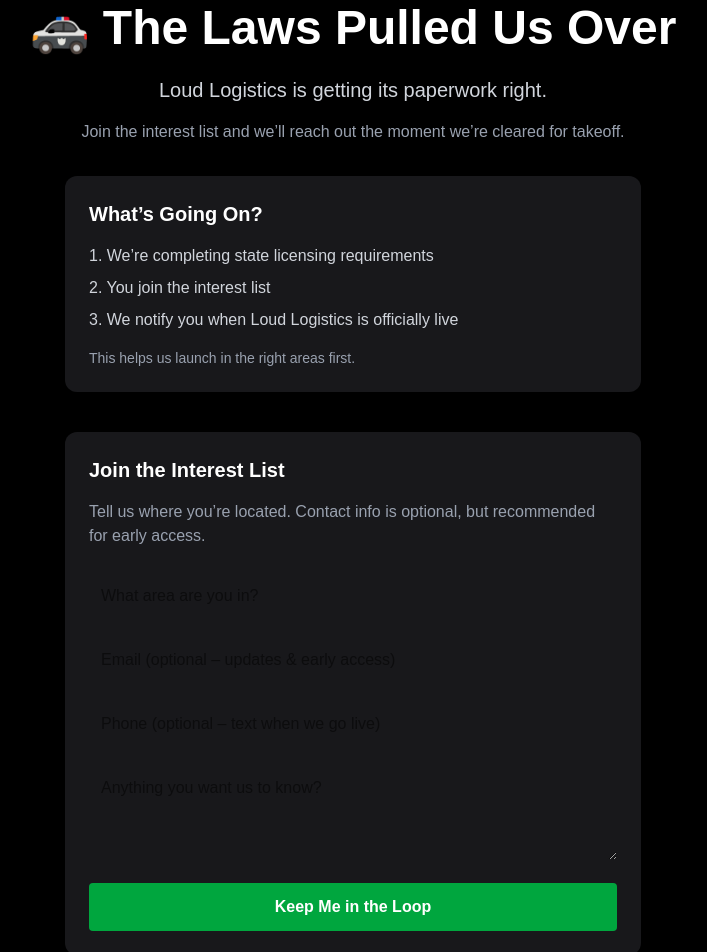
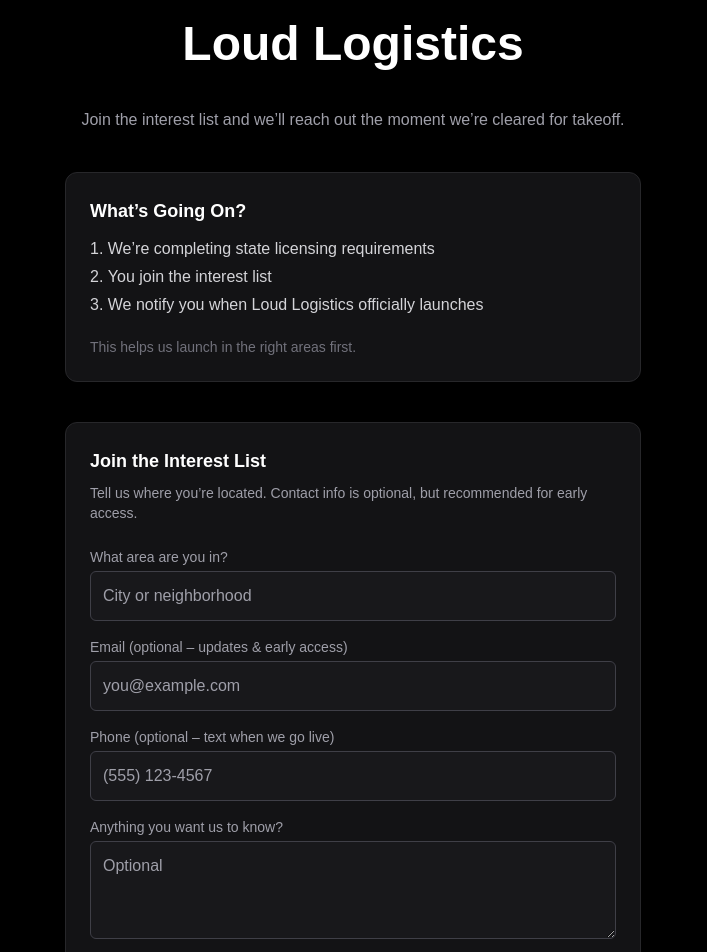
Before and after one commit to SharifTheGreat/loudlogistics, a Next.js app: page / in a window 1280 px wide. Shown: the part 60-1012 px from the top of the page, without its empty margins (287-994 px from the left). Built offline with nearby package versions, Linux system fonts and the light colour scheme.

Commit message:
Interest list mode live

```diff
--- a/src/app/api/interest/route.js
+++ b/src/app/api/interest/route.js
@@ -1,21 +1,26 @@
-import { NextResponse } from "next/server";
-
 export async function POST(request) {
   try {
-    const body = await request.json();
+    const formData = await request.formData();
 
-    // TEMP: log to confirm it works
-    console.log("Interest form submission:", body);
+    const response = await fetch("https://script.google.com/macros/s/AKfycbwRYKU2feRj0MlKTK6he_yM0CRzEjWWuE_rp7Pvdn-BKb456AQsJAbNqqJMgQ8UFRMokg/exec", {
+      method: "POST",
+      body: formData,
+    });
 
-    return NextResponse.json(
-      { success: true },
-      { status: 200 }
+    if (!response.ok) {
+      throw new Error("Google Script failed");
+    }
+
+    return new Response(
+      JSON.stringify({ success: true }),
+      { status: 200, headers: { "Content-Type": "application/json" } }
     );
   } catch (error) {
-    console.error(error);
-    return NextResponse.json(
-      { success: false },
-      { status: 500 }
+    console.error("API Error:", error);
+
+    return new Response(
+      JSON.stringify({ success: false }),
+      { status: 500, headers: { "Content-Type": "application/json" } }
     );
   }
 }
--- a/src/app/page.js
+++ b/src/app/page.js
@@ -1,117 +1,154 @@
 "use client";
 
-import { useState } from "react";
+import { useState, useRef } from "react";
+import { motion } from "framer-motion";
 
 export default function Home() {
+  const formRef = useRef(null);
+  const [submitted, setSubmitted] = useState(false);
   const [loading, setLoading] = useState(false);
 
   const handleSubmit = async (e) => {
     e.preventDefault();
     setLoading(true);
 
-    const formData = new FormData(e.target);
-
     try {
-      await fetch("/api/interest", {
+      await fetch("https://script.google.com/macros/s/AKfycbwRYKU2feRj0MlKTK6he_yM0CRzEjWWuE_rp7Pvdn-BKb456AQsJAbNqqJMgQ8UFRMokg/execOGLE_APPS_SCRIPT_URL_HERE", {
         method: "POST",
-        body: formData,
+        body: new FormData(formRef.current),
       });
 
-      alert(
-        "You’re on the list. We’re handling the legal side now, and a logistics specialist will reach out as soon as Loud Logistics is cleared to operate. Thanks for riding with us."
-      );
-
-      e.target.reset();
+      setSubmitted(true);
+      formRef.current.reset();
     } catch (error) {
       alert("Something went wrong. Please try again.");
+      console.error(error);
     } finally {
       setLoading(false);
     }
   };
 
   return (
-    <main className="min-h-screen bg-black text-white flex flex-col items-center px-6 py-16">
-      {/* Hero */}
-      <section className="max-w-2xl text-center">
-        <h1 className="text-4xl md:text-5xl font-bold mb-6">
-          🚓 The Laws Pulled Us Over
-        </h1>
-        <p className="text-lg md:text-xl text-gray-300 mb-4">
-          Loud Logistics is getting its paperwork right.
+    <main className="min-h-screen bg-black text-white flex items-center justify-center px-6 py-20">
+      <div className="w-full max-w-xl space-y-10">
+
+        {/* Header */}
+        <motion.h1
+          initial={{ opacity: 0, y: 20 }}
+          animate={{ opacity: 1, y: 0 }}
+          transition={{ duration: 0.6 }}
+          className="text-4xl md:text-5xl font-bold text-center"
+        >
+          Loud Logistics
+        </motion.h1>
+
+        <p className="text-center text-zinc-400">
+          Join the interest list and we’ll reach out the moment we’re cleared for takeoff.
         </p>
-        <p className="text-gray-400 mb-8">
-          Join the interest list and we’ll reach out the moment we’re cleared for
-          takeoff.
-        </p>
-      </section>
 
-      {/* How It Works */}
-      <section className="max-w-xl w-full bg-zinc-900 rounded-xl p-6 mb-10">
-        <h2 className="text-xl font-semibold mb-4">What’s Going On?</h2>
-        <ol className="space-y-2 text-gray-300">
-          <li>1. We’re completing state licensing requirements</li>
-          <li>2. You join the interest list</li>
-          <li>3. We notify you when Loud Logistics is officially live</li>
+        {/* Info Card */}
+        <div className="bg-zinc-900/80 border border-zinc-800 rounded-xl p-6 space-y-3">
+          <h2 className="text-lg font-semibold">What’s Going On?</h2>
+          <ol className="list-decimal list-inside text-zinc-300 space-y-1">
+            <li>We’re completing state licensing requirements</li>
+            <li>You join the interest list</li>
+            <li>We notify you when Loud Logistics officially launches</li>
           </ol>
-        <p className="text-sm text-gray-400 mt-4">
+          <p className="text-sm text-zinc-500 pt-2">
             This helps us launch in the right areas first.
           </p>
-      </section>
+        </div>
 
-      {/* Interest Form */}
-      <section className="max-w-xl w-full bg-zinc-900 rounded-xl p-6">
-        <h2 className="text-xl font-semibold mb-4">Join the Interest List</h2>
-        <p className="text-gray-400 mb-6">
-          Tell us where you’re located. Contact info is optional, but recommended
-          for early access.
+        {/* Form Card */}
+        <div className="bg-zinc-900/80 border border-zinc-800 rounded-xl p-6">
+          {submitted ? (
+            <div className="text-center space-y-4">
+              <h3 className="text-xl font-semibold text-green-500">
+                You’re on the list 🚀
+              </h3>
+              <p className="text-zinc-400">
+                We’ll reach out as soon as we’re legally cleared to launch.
+              </p>
+            </div>
+          ) : (
+            <>
+              <h2 className="text-lg font-semibold mb-2">Join the Interest List</h2>
+              <p className="text-sm text-zinc-400 mb-6">
+                Tell us where you’re located. Contact info is optional, but recommended for early access.
               </p>
 
-        <form onSubmit={handleSubmit} className="space-y-4">
+              <form ref={formRef} onSubmit={handleSubmit} className="space-y-4">
+
+                {/* Area */}
+                <div>
+                  <label className="block text-sm text-zinc-400 mb-1">
+                    What area are you in?
+                  </label>
                   <input
-            type="text"
                     name="area"
-            placeholder="What area are you in?"
                     required
-            className="w-full p-3 rounded text-black"
+                    placeholder="City or neighborhood"
+                    className="w-full bg-zinc-900 border border-zinc-700 text-white placeholder-zinc-400 rounded-md p-3 focus:outline-none focus:ring-2 focus:ring-green-500"
                   />
+                </div>
 
+                {/* Email */}
+                <div>
+                  <label className="block text-sm text-zinc-400 mb-1">
+                    Email (optional – updates & early access)
+                  </label>
                   <input
                     type="email"
                     name="email"
-            placeholder="Email (optional – updates & early access)"
-            className="w-full p-3 rounded text-black"
+                    placeholder="you@example.com"
+                    className="w-full bg-zinc-900 border border-zinc-700 text-white placeholder-zinc-400 rounded-md p-3 focus:outline-none focus:ring-2 focus:ring-green-500"
                   />
+                </div>
 
+                {/* Phone */}
+                <div>
+                  <label className="block text-sm text-zinc-400 mb-1">
+                    Phone (optional – text when we go live)
+                  </label>
                   <input
                     type="tel"
                     name="phone"
-            placeholder="Phone (optional – text when we go live)"
-            className="w-full p-3 rounded text-black"
+                    placeholder="(555) 123-4567"
+                    className="w-full bg-zinc-900 border border-zinc-700 text-white placeholder-zinc-400 rounded-md p-3 focus:outline-none focus:ring-2 focus:ring-green-500"
                   />
+                </div>
 
+                {/* Notes */}
+                <div>
+                  <label className="block text-sm text-zinc-400 mb-1">
+                    Anything you want us to know?
+                  </label>
                   <textarea
-            name="note"
-            placeholder="Anything you want us to know?"
-            className="w-full p-3 rounded text-black"
-            rows={3}
+                    name="notes"
+                    rows="3"
+                    placeholder="Optional"
+                    className="w-full bg-zinc-900 border border-zinc-700 text-white placeholder-zinc-400 rounded-md p-3 focus:outline-none focus:ring-2 focus:ring-green-500"
                   />
+                </div>
 
+                {/* Submit */}
                 <button
                   type="submit"
                   disabled={loading}
-            className="w-full bg-green-600 hover:bg-green-700 transition py-3 rounded font-semibold disabled:opacity-50"
+                  className="w-full bg-green-600 hover:bg-green-700 transition rounded-md py-3 font-semibold disabled:opacity-60"
                 >
-            {loading ? "Submitting…" : "Keep Me in the Loop"}
+                  {loading ? "Submitting..." : "Keep Me in the Loop"}
                 </button>
               </form>
-      </section>
+            </>
+          )}
+        </div>
 
         {/* Footer Disclaimer */}
-      <footer className="max-w-xl text-center text-xs text-gray-500 mt-10">
-        Loud Logistics does not currently offer delivery services. This site
-        collects interest only and does not facilitate cannabis sales or
-        transportation.
-      </footer>
+        <p className="text-xs text-zinc-500 text-center">
+          Loud Logistics does not currently offer delivery services. This site collects interest only and does not facilitate cannabis sales or transportation.
+        </p>
+      </div>
     </main>
   );
 }
```
Lines whose indentation alone changed are shown as unchanged.
